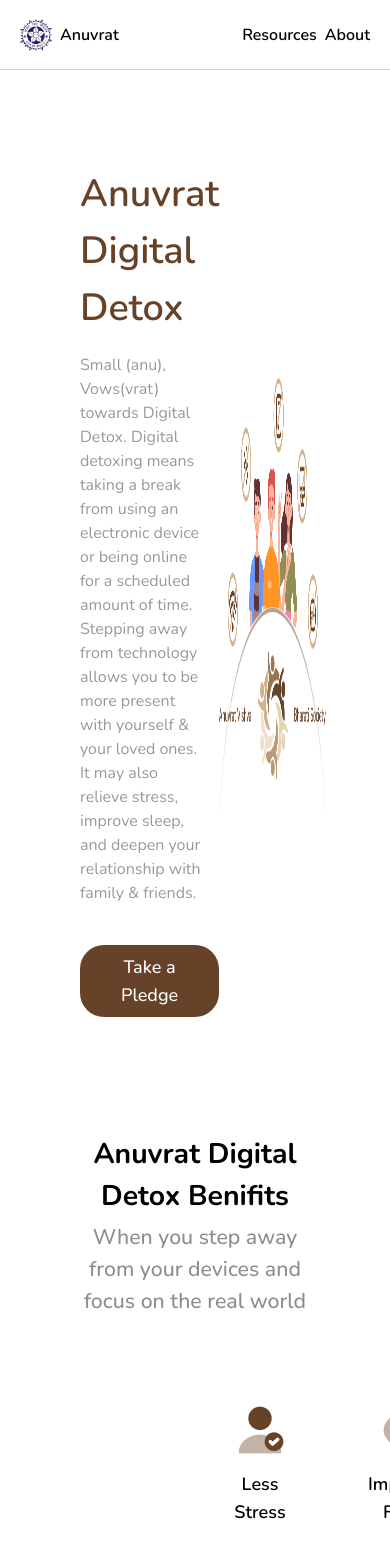
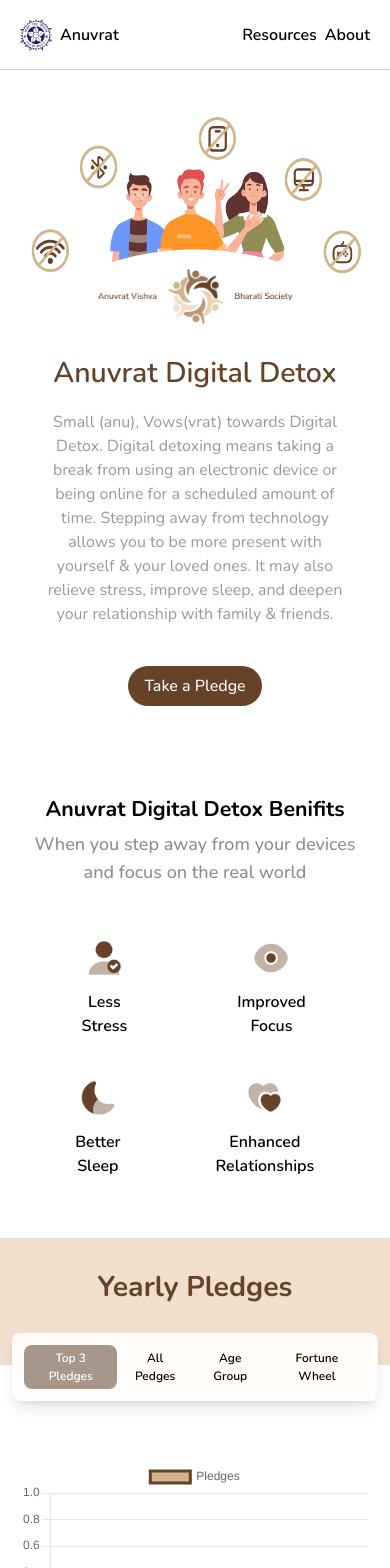
Before and after one commit to prag-man/ADD, a Next.js app: page / in a window 390 px wide. Shown: the top 1568 px of the page. Built offline with nearby package versions, Linux system fonts and the light colour scheme; no server answers; the database is empty.

Commit message:
Made half of the site responsive

```diff
--- a/src/app/page.js
+++ b/src/app/page.js
@@ -9,13 +9,13 @@
 export default function Home() {
   return (
     <div className="flex text-center items-center flex-col overflow-x-hidden scroll-none">
-      <div className="w-full flex items-center justify-between py-10">
-        <div className="flex-1 flex flex-col text-left ml-20 py-14">
-          <h1 className="text-3xl font-semibold text-[#664228] mb-4">Anuvrat Digital Detox</h1>
+      <div className="w-full flex flex-col-reverse md:flex-row items-center justify-between py-10">
+        <div className="flex-1 flex flex-col text-center md:text-left md:ml-20 md:py-14 py-7 items-center md:items-start px-7 md:px-0">
+          <h1 className="text-2xl md:text-3xl font-semibold text-[#664228] mb-4">Anuvrat Digital Detox</h1>
           <p className="text-[#999999] w-[90%]">Small (anu), Vows(vrat) towards Digital Detox. Digital detoxing means taking a break from using an electronic device or being online for a scheduled amount of time. Stepping away from technology allows you to be more present with yourself & your loved ones. It may also relieve stress, improve sleep, and deepen your relationship with family & friends.</p>
-          <button className="rounded-3xl px-4 py-2 text-lg font-medium bg-[#664228] w-fit text-white mt-10">Take a Pledge</button>
+          <button className="rounded-3xl px-4 py-2 text-base md:text-lg font-medium bg-[#664228] w-fit text-white mt-10">Take a Pledge</button>
         </div>
-        <div className="flex-1 relative h-[450px] w-full flex overflow-clip no-scrollbar mr-16">
+        <div className="flex-1 relative md:h-[450px] h-[100px] w-full hidden overflow-clip no-scrollbar mr-16 md:block">
           <Image src='/images/home-banner.png' fill alt="banner" />
           <div className="ellipse h-[500px] mt-[242px] w-full rounded-[50%] bg-gradient-to-b from-[#66422880] via-white to-white absolute">
             <div className="h-full w-full bg-white mt-1 rounded-[50%] flex justify-center">
@@ -25,15 +25,33 @@
             </div>
           </div>
         </div>
+        <div className="flex-1 w-full relative overflow-clip no-scrollbar block md:hidden justify-center items-center">
+          <div className="relative h-[260px] w-full">
+            <Image src='/images/home-banner.png' fill alt="banner" />
+          </div>
+          <div className="relative h-[55px] -mt-[26%] w-1/2 mx-auto">
+           <Image src='/images/anu.png' fill alt="ellipse" />
+          </div>
+        </div>
       </div>
-      <div className="px-20 mt-5 w-full">
-        <h1 className="text-2xl font-bold">Anuvrat Digital Detox Benifits</h1>
-        <p className="text-[#00000073] font-medium text-xl mt-1">When you step away from your devices and focus on the real world</p>
-        <div className="flex justify-between mt-16 mb-14 w-full px-28">
+      <div className="px-7 md:px-20 mt-5 w-full">
+        <h1 className="text-xl md:text-2xl font-bold">Anuvrat Digital Detox Benifits</h1>
+        <p className="text-[#00000073] font-medium text-lg md:text-xl mt-1">When you step away from your devices and focus on the real world</p>
+        <div className="hidden md:flex justify-between mt-16 mb-14 w-full px-28 ">
           <BenifitCard img="/images/stress.png" text="Less Stress" />
           <BenifitCard img="/images/focus.png" text="Improved Focus" />
           <BenifitCard img="/images/sleep.png" text="Better Sleep" />
           <BenifitCard img="/images/relationships.png" text="Enhanced Relationships" />
+        </div>
+        <div className="md:hidden flex-col justify-between mt-8 mb-10 w-full ">
+          <div className="flex">
+            <BenifitCard img="/images/stress.png" text="Less Stress" />
+            <BenifitCard img="/images/focus.png" text="Improved Focus" />
+          </div>
+          <div className="flex">
+            <BenifitCard img="/images/sleep.png" text="Better Sleep" />
+            <BenifitCard img="/images/relationships.png" text="Enhanced Relationships" />
+          </div>
         </div>
       </div>
       <div className="flex flex-col w-full items-center bg gap-8">
--- a/src/components/BenifitCard.jsx
+++ b/src/components/BenifitCard.jsx
@@ -4,10 +4,10 @@
 const BenifitCard = ({img, text}) => {
   return (
     <div className="flex flex-col justify-center items-center text-center gap-3 px-10 hover:text-[#664228] py-5 hover:bg-gradient-to-t from-[#F0E3D599] to-white">
-        <div className="relative h-14 w-14">
+        <div className="relative md:h-14 h-10 md:w-14 w-10">
             <Image src={img} fill alt='cardImage' />
         </div>
-        <p className="text-lg font-semibold ">{text}</p>
+        <p className="text-base md:text-lg font-semibold ">{text}</p>
     </div>
   )
 }
--- a/src/components/FortuneWheel.jsx
+++ b/src/components/FortuneWheel.jsx
@@ -46,11 +46,12 @@
         isOpen={isModalOpen}
         onRequestClose={closeModal}
         contentLabel="Result Modal"
-        className="modal-container"
+        className="modal-container bg-white border-white"
         overlayClassName="modal-overlay"
       >
         <div className="bg-white py-5 -m-10 px-5">
           <h2 className="text-xl font-bold">Tyaag : {winner}</h2>
+          <p className="text-[#00000073]">In the view of Acharya Tulsi, the founder of Anuvrat Movement, this movement is a project for spiritual and moral rejuvenation of life. Its objective is much higher than man’s social and political good. It aims at his spiritual or moral good.</p>
           <ConfettiExplosion />
           <button
             className="mt-4 px-4 py-2 bg-[#987555] text-white rounded"
--- a/src/components/Tabs.jsx
+++ b/src/components/Tabs.jsx
@@ -54,20 +54,20 @@
 
     return <div className="flex flex-col w-full ">
         <div className="flex items-center justify-center">
-            <div className="flex gap justify-center items-center md:gap-20 py-3 md:px-20  bg-[#FFFCF9] w-fit shadow-lg text-center rounded-lg">
-                <h5 className={`md:text-xl text-sm font-semibold md:py-2 py-1 px-2 md:px-4 ${toggle === 1 && 'bg-[#50321d] text-white bg-opacity-50'} rounded-xl cursor-pointer`} onClick={(e)=>{
+            <div className="flex gap justify-center items-center md:gap-20 py-3 md:px-20 px-3 mx-3  bg-[#FFFCF9] w-fit shadow-lg text-center rounded-lg">
+                <h5 className={`md:text-xl text-sm font-semibold md:py-2 py-1 px-2 md:px-4 ${toggle === 1 && 'bg-[#50321d] text-white bg-opacity-50'} md:rounded-xl rounded-lg cursor-pointer`} onClick={(e)=>{
                     e.preventDefault()
                     setToggle(1)
                     }}>Top 3 Pledges</h5>
-                <h5 className={`md:text-xl text-sm font-semibold md:py-2 py-1 px-2 md:px-4 ${toggle === 2 && 'bg-[#50321d] text-white bg-opacity-50'} rounded-xl cursor-pointer`} onClick={(e)=>{
+                <h5 className={`md:text-xl text-sm font-semibold md:py-2 py-1 px-2 md:px-4 ${toggle === 2 && 'bg-[#50321d] text-white bg-opacity-50'} md:rounded-xl rounded-lg cursor-pointer`} onClick={(e)=>{
                     e.preventDefault()
                     setToggle(2)
                     }}>All Pedges</h5>
-                <h5 className={`md:text-xl text-sm font-semibold md:py-2 py-1 px-2 md:px-4 ${toggle === 3 && 'bg-[#50321d] text-white bg-opacity-50'} rounded-xl cursor-pointer`} onClick={(e)=>{
+                <h5 className={`md:text-xl text-sm font-semibold md:py-2 py-1 px-2 md:px-4 ${toggle === 3 && 'bg-[#50321d] text-white bg-opacity-50'} md:rounded-xl rounded-lg cursor-pointer`} onClick={(e)=>{
                     e.preventDefault()
                     setToggle(3)
                     }}>Age Group</h5>
-                <h5 className={`md:text-xl text-sm font-semibold md:py-2 py-1 px-2 md:px-4 ${toggle === 4 && 'bg-[#50321d] text-white bg-opacity-50'} rounded-xl cursor-pointer`} onClick={(e)=>{
+                <h5 className={`md:text-xl text-sm font-semibold md:py-2 py-1 px-2 md:px-4 ${toggle === 4 && 'bg-[#50321d] text-white bg-opacity-50'} md:rounded-xl rounded-lg cursor-pointer`} onClick={(e)=>{
                     e.preventDefault()
                     setToggle(4)
                     }}>Fortune Wheel</h5>
```
